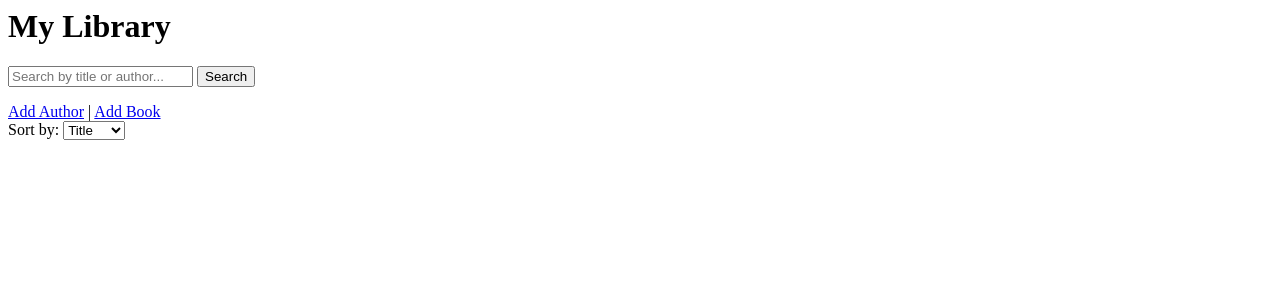
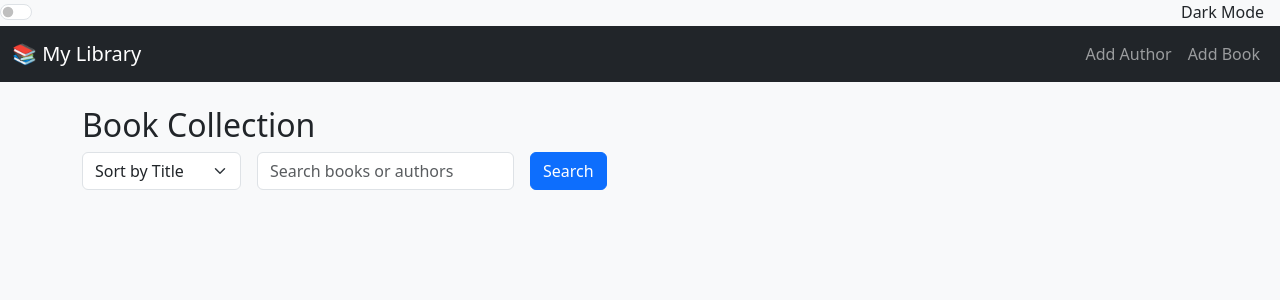
Before and after one commit to Redaprojects/Book_Alchemy, a Flask app: page / in a window 1280 px wide. Shown: the top 300 px of the page. Run offline with Flask 3, Linux system fonts and the light colour scheme.

Commit message:
Redesign the UI by using chatgpt

```diff
--- /dev/null
+++ b/templates/base.html
@@ -0,0 +1,60 @@
+<!-- templates/base.html -->
+<!DOCTYPE html>
+<html lang="en">
+<head>
+    <meta charset="UTF-8">
+    <title>{% block title %}My Library{% endblock %}</title>
+    <meta name="viewport" content="width=device-width, initial-scale=1">
+    <!-- ✅ Add Bootstrap CDN -->
+    <link href="https://cdn.jsdelivr.net/npm/bootstrap@5.3.0/dist/css/bootstrap.min.css" rel="stylesheet">
+    <link rel="stylesheet" href="{{ url_for('static', filename='style.css') }}">
+
+</head>
+<body class="bg-light text-dark">
+
+<div class="form-check form-switch text-end me-3">
+  <input class="form-check-input" type="checkbox" id="darkModeToggle">
+  <label class="form-check-label" for="darkModeToggle">Dark Mode</label>
+</div>
+
+<nav class="navbar navbar-expand-lg navbar-dark bg-dark mb-4">
+    <div class="container-fluid">
+        <a class="navbar-brand" href="{{ url_for('home') }}">📚 My Library</a>
+        <div class="navbar-nav">
+            <a class="nav-link" href="{{ url_for('add_author') }}">Add Author</a>
+            <a class="nav-link" href="{{ url_for('add_book') }}">Add Book</a>
+        </div>
+    </div>
+</nav>
+
+<div class="container">
+    {% with messages = get_flashed_messages() %}
+      {% if messages %}
+        <div class="alert alert-info">
+            {% for message in messages %}
+              <div>{{ message }}</div>
+            {% endfor %}
+        </div>
+      {% endif %}
+    {% endwith %}
+
+    {% block content %}{% endblock %}
+</div>
+
+<script>
+  const toggle = document.getElementById('darkModeToggle');
+  const body = document.body;
+
+  toggle.addEventListener('change', () => {
+    body.classList.toggle('bg-dark');
+    body.classList.toggle('text-light');
+    document.querySelectorAll('.card').forEach(card => {
+      card.classList.toggle('bg-dark');
+      card.classList.toggle('text-light');
+      card.classList.toggle('border-light');
+    });
+  });
+</script>
+
+</body>
+</html>
--- a/templates/home.html
+++ b/templates/home.html
@@ -1,43 +1,51 @@
-<h1>My Library</h1>
-{% with messages = get_flashed_messages() %}
-  {% if messages %}
-    <ul class="flashes">
-      {% for message in messages %}
-        <li>{{ message }}</li>
-      {% endfor %}
-    </ul>
-  {% endif %}
-{% endwith %}
+<!-- templates/home.html -->
+{% extends "base.html" %}
 
-<form method="get" action="{{ url_for('home') }}">
-    <input type="text" name="search" placeholder="Search by title or author..." value="{{ request.args.get('search', '') }}" required>
-    <button type="submit">Search</button>
+{% block title %}Library{% endblock %}
+
+{% block content %}
+<h2>Book Collection</h2>
+
+<form method="get" action="{{ url_for('home') }}" class="row g-3 mb-4">
+    <div class="col-auto">
+        <select name="sort" class="form-select" onchange="this.form.submit()">
+            <option value="title" {% if sort=='title' %}selected{% endif %}>Sort by Title</option>
+            <option value="author" {% if sort=='author' %}selected{% endif %}>Sort by Author</option>
+        </select>
+    </div>
+    <div class="col-auto">
+        <input type="text" name="search" class="form-control" placeholder="Search books or authors" value="{{ request.args.get('search', '') }}">
+    </div>
+    <div class="col-auto">
+        <button type="submit" class="btn btn-primary">Search</button>
+    </div>
 </form>
 
-<a href="{{ url_for('add_author') }}">Add Author</a> |
-<a href="{{ url_for('add_book') }}">Add Book</a>
-
-<form method="get" action="{{ url_for('home') }}">
-    Sort by:
-    <select name="sort" onchange="this.form.submit()">
-        <option value="title" {% if sort=='title' %}selected {% endif %}>Title</option>
-        <option value="author" {% if sort=='author' %}selected{% endif %}>Author</option>
-    </select>
-</form>
-
-
-<ul>
+<div class="row row-cols-1 row-cols-md-2 row-cols-lg-3 g-4">
     {% for book in books %}
-      <li>
-        {% if book.cover_url %}
-          <img src="{{ book.cover_url }}" alt="Cover" style="height:100px;">
-        {% endif %}
-        <strong>{{ book.title }}</strong> by {{ book.author.name }} ({{ book.publication_year }})
-
-          <!-- Delete button form -->
-        <form action="{{ url_for('delete_book', book_id=book.id) }}" method="POST" style="display:inline;">
-            <button type="submit" onclick="return confirm('Are you sure you want to delete this book?')">Delete</button>
-        </form>
-      </li>
+      <div class="col">
+        <div class="card h-100 shadow-sm">
+          {% if book.cover_url %}
+            <img src="{{ book.cover_url }}" class="card-img-top" alt="Cover of {{ book.title }}">
+          {% endif %}
+          <div class="card-body">
+            <h6 class="card-title">
+                <strong>Book:</strong>
+              <a href="{{ url_for('add_book', book_id=book.id) }}">{{ book.title }}</a>
+            </h6>
+            <p class="card-text">
+              <strong>Author:</strong>
+              <a href="{{ url_for('add_author', author_id=book.author.id) }}">{{ book.author.name }}</a><br>
+              <strong>Year:</strong> {{ book.publication_year }}
+            </p>
+          </div>
+          <div class="card-footer">
+            <form action="{{ url_for('delete_book', book_id=book.id) }}" method="POST" style="display:inline;">
+                <button class="btn btn-danger btn-sm" onclick="return confirm('Delete this book?')">Delete</button>
+            </form>
+          </div>
+        </div>
+      </div>
     {% endfor %}
-</ul>
+</div>
+{% endblock %}
```
Also changed, not shown: templates/add_author.html (+23 -21 lines), templates/add_book.html (+31 -28 lines).
